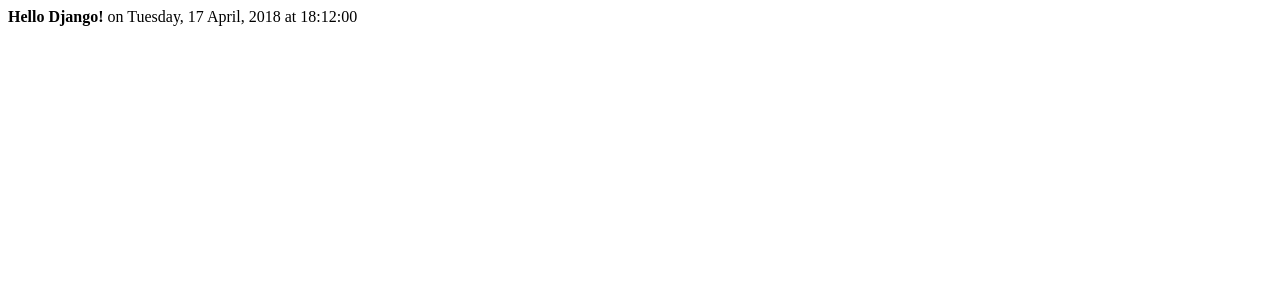
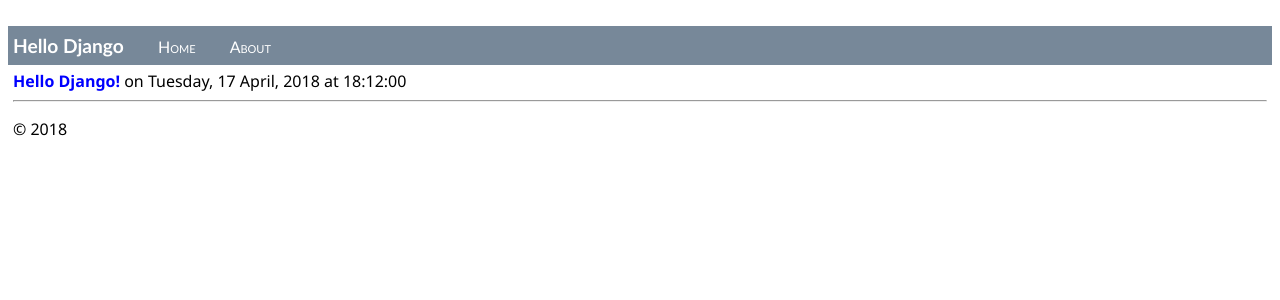
Before and after one commit to microsoft/python-sample-vs-learning-django, a Django app: page / in a window 1280 px wide. Shown: the top 300 px of the page. Run offline with Django 3.2, Linux system fonts and the light colour scheme.

Commit message:
Changes through step 3

```diff
--- a/BasicProject/BasicProject/urls.py
+++ b/BasicProject/BasicProject/urls.py
@@ -11,7 +11,10 @@
 
 urlpatterns = [
     url(r'^$', HelloDjangoApp.views.index, name='index'),
-    url(r'^home$', HelloDjangoApp.views.index, name='home')
+    url(r'^home$', HelloDjangoApp.views.index, name='home'),
+
+    # Added with tutorial step 3-3
+    url(r'^about$', HelloDjangoApp.views.about, name='about'),
 
     # Examples:
     # url(r'^$', BasicProject.views.home, name='home'),
--- /dev/null
+++ b/BasicProject/HelloDjangoApp/static/site.css
@@ -0,0 +1,34 @@
+.message {
+    font-weight: 600;
+    color: blue;
+}
+
+/* Code for step 3-4*/
+
+.navbar {
+    background-color: lightslategray;
+    font-size: 1em;
+    font-family: 'Trebuchet MS', 'Lucida Sans Unicode', 'Lucida Grande', 'Lucida Sans', Arial, sans-serif;
+    color: white;
+    padding: 8px 5px 8px 5px;
+}
+
+    .navbar a {
+        text-decoration: none;
+        color: inherit;
+    }
+
+.navbar-brand {
+    font-size: 1.2em;
+    font-weight: 600;
+}
+
+.navbar-item {
+    font-variant: small-caps;
+    margin-left: 30px;
+}
+
+.body-content {
+    padding: 5px;
+    font-family: 'Segoe UI', Tahoma, Geneva, Verdana, sans-serif;
+}
--- a/BasicProject/HelloDjangoApp/templates/index.html
+++ b/BasicProject/HelloDjangoApp/templates/index.html
@@ -1,8 +1,20 @@
+<!-- Change from step 3-4 -->
+{% extends "layout.html" %}
+{% block content %}
+<span class="message">{{ message }}</span>{{ content }}
+{% endblock %}
+
+<!-- For steps 3-3 and earlier
 <html>
     <head>
         <title>{{ title }}</title>
+        {% load staticfiles %}
+        <link rel="stylesheet" type="text/css" href="{% static 'site.css' %}" />
     </head>
     <body>
-        <strong>{{ message }}</strong>{{ content }}
+        {# Added for tutorial step 3-3 #}
+        <div><a href="about">About</a></div>
+        <span class="message">{{ message }}</span>{{ content }}
     </body>
 </html>
+-->
--- /dev/null
+++ b/BasicProject/HelloDjangoApp/templates/layout.html
@@ -0,0 +1,25 @@
+<!DOCTYPE html>
+<html>
+<head>
+    <meta charset="utf-8" />
+    <title>{{ title }}</title>
+    {% load staticfiles %}
+    <link rel="stylesheet" type="text/css" href="{% static 'site.css' %}" />
+</head>
+
+<body>
+    <div class="navbar">
+        <a href="/" class="navbar-brand">Hello Django</a>
+        <a href="{% url 'home' %}" class="navbar-item">Home</a>
+        <a href="{% url 'about' %}" class="navbar-item">About</a>
+    </div>
+
+    <div class="body-content">
+{% block content %}{% endblock %}
+        <hr/>
+        <footer>
+            <p>&copy; 2018</p>
+        </footer>
+    </div>
+</body>
+</html>
--- a/BasicProject/HelloDjangoApp/views.py
+++ b/BasicProject/HelloDjangoApp/views.py
@@ -28,3 +28,15 @@
             'content' : " on " + now.strftime("%A, %d %B, %Y at %X")
         }
     )
+
+# Code for step 3-3
+
+def about(request):
+    return render(
+        request,
+        "about.html",
+        {
+            'title' : "About HelloDjangoApp",
+            'content' : "Example app page for Django."
+        }
+    )
```
Also changed, not shown: BasicProject/HelloDjangoApp/templates/about.html (added, +27 -0 lines), 1 other file.
